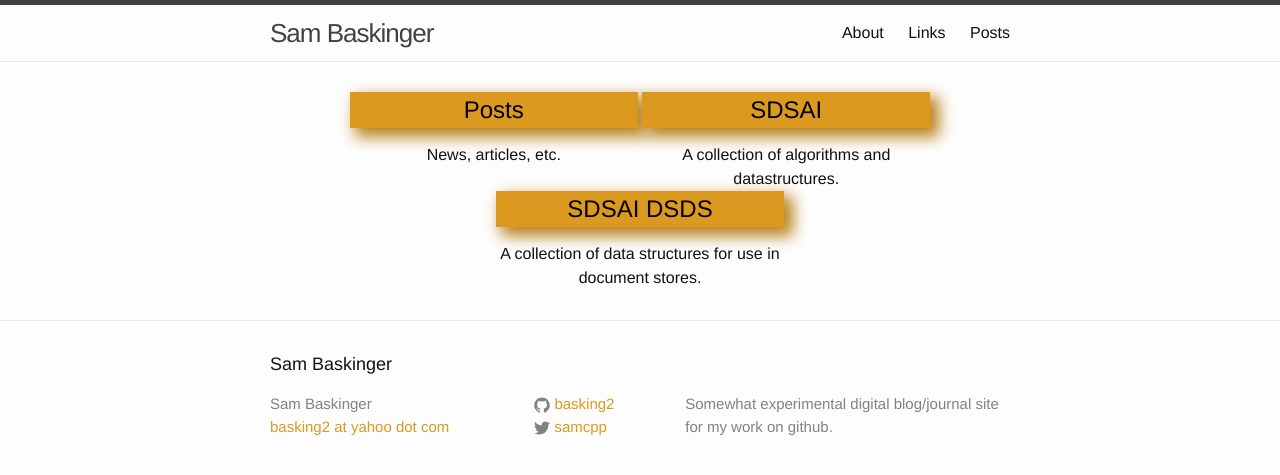
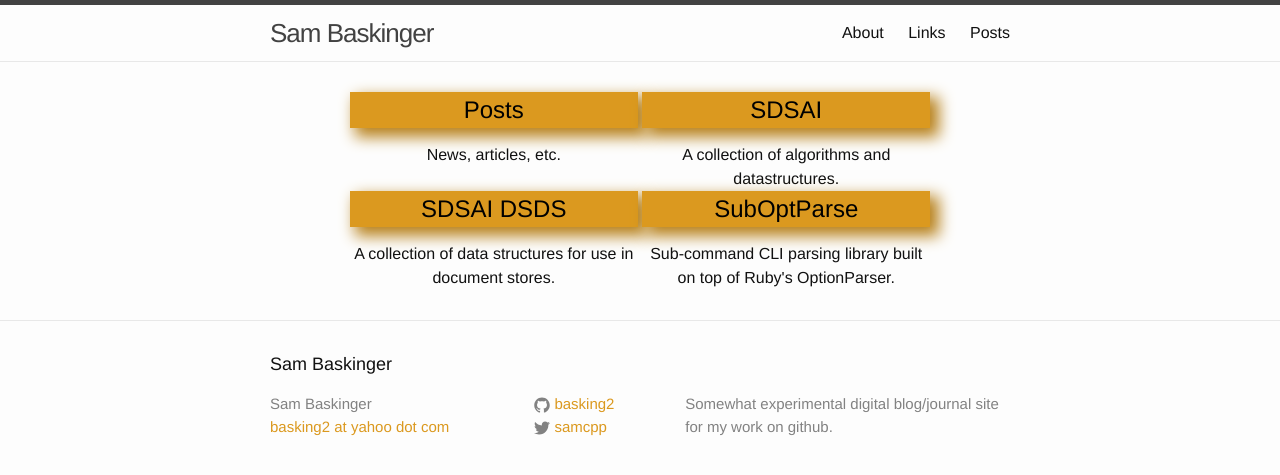
Before and after one commit to basking2/basking2.github.io, a Jekyll site: the page built from index.html, in a window 1280 px wide. Shown: the top 475 px of the page. Built offline with Jekyll 4.4.1, drawn with Linux system fonts in a browser that asks for light colours.

Commit message:
chore(_data/tiles.yml): Add SubOptParse.

```diff
--- a/_data/tiles.yml
+++ b/_data/tiles.yml
@@ -9,3 +9,7 @@
 - name: SDSAI DSDS
   link: http://basking2.github.io/sdsai-dsds
   description: A collection of data structures for use in document stores.
+
+- name: SubOptParse
+  link: http://basking2.github.io/suboptparse
+  description: Sub-command CLI parsing library built on top of Ruby's OptionParser.
```
